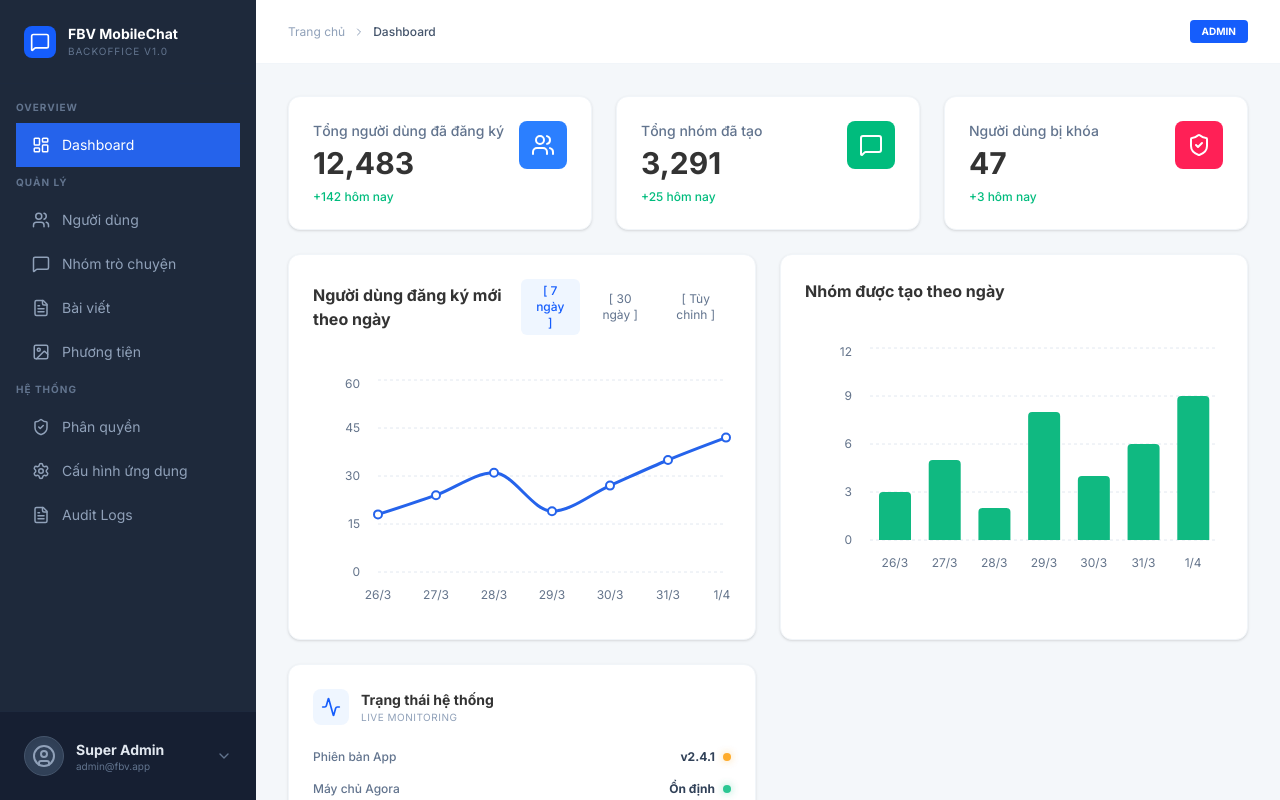
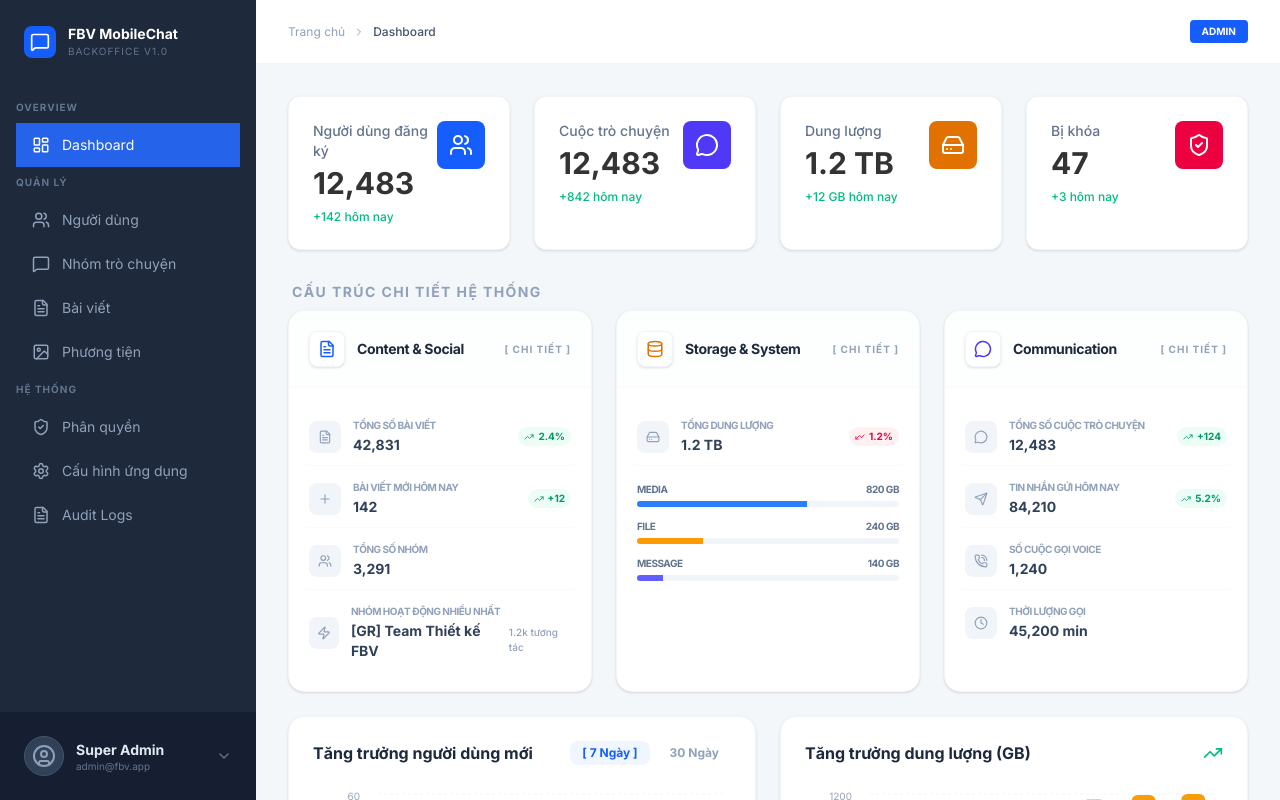
Before and after one commit to Dothuan6/fbv-mobilechat-backoffice, a React (Vite) app: page / in a window 1280 px wide. Shown: the top 800 px of the page. Built offline with nearby package versions, Linux system fonts and the light colour scheme.

Commit message:
update dashboard

```diff
--- a/src/App.tsx
+++ b/src/App.tsx
@@ -30,7 +30,14 @@ import {
   UserPlus,
   Activity,
   Heart,
-  Share2
+  Share2,
+  Database,
+  HardDrive,
+  MessageCircle,
+  Send,
+  PhoneCall,
+  Zap,
+  TrendingUp
 } from 'lucide-react';
 import { motion, AnimatePresence } from 'motion/react';
 import { cn } from './lib/utils';
@@ -46,7 +53,9 @@ import {
   MOCK_MEDIA,
   CONFIG_KEYS,
   MOCK_CONVERSATIONS,
-  MOCK_INTERACTIONS
+  MOCK_INTERACTIONS,
+  DASHBOARD_DETAILED_STATS,
+  STORAGE_HISTORY_DATA
 } from './mockData';
 import { Admin } from './types';
 import {
@@ -268,6 +277,51 @@ const SystemStatusWidget = () => (
     </button>
   </div>
 );
+
+const DashboardSection = ({ title, icon: Icon, children, color = "text-blue-600" }: any) => (
+  <div className="bg-white rounded-2xl shadow-sm border border-slate-100 overflow-hidden flex flex-col h-full transition-all hover:shadow-md hover:border-blue-100/50">
+    <div className="p-5 border-b border-slate-50 flex items-center justify-between bg-slate-50/30">
+      <div className="flex items-center gap-3">
+        <div className={cn("p-2 rounded-lg bg-white shadow-sm border border-slate-100", color)}>
+          <Icon size={18} />
+        </div>
+        <h4 className="font-bold text-slate-800 text-sm tracking-tight">{title}</h4>
+      </div>
+      <button className="text-[10px] font-bold text-slate-400 hover:text-blue-600 transition-colors uppercase tracking-widest">
+        [ Chi tiết ]
+      </button>
+    </div>
+    <div className="p-5 flex-1 select-none">
+      {children}
+    </div>
+  </div>
+);
+
+const MiniMetric = ({ label, value, icon: Icon, trend, subValue, trendUp = true }: any) => (
+  <div className="flex items-center justify-between py-2.5 group border-b border-slate-50 last:border-0 hover:bg-slate-50/50 -mx-2 px-2 rounded-lg transition-colors">
+    <div className="flex items-center gap-3">
+      {Icon && (
+        <div className="w-8 h-8 rounded-lg bg-slate-100 flex items-center justify-center text-slate-400 group-hover:bg-blue-50 group-hover:text-blue-600 transition-colors">
+          <Icon size={14} />
+        </div>
+      )}
+      <div>
+        <p className="text-[10px] font-bold text-slate-400 uppercase tracking-tighter mb-0.5">{label}</p>
+        <div className="flex items-baseline gap-2">
+          <p className="text-sm font-bold text-slate-700">{value}</p>
+          {subValue && <span className="text-[10px] text-slate-400 font-medium">{subValue}</span>}
+        </div>
+      </div>
+    </div>
+    {trend && (
+      <div className={cn("flex items-center gap-1 text-[10px] font-bold px-1.5 py-0.5 rounded-full", trendUp ? "text-emerald-600 bg-emerald-50" : "text-rose-600 bg-rose-50")}>
+        {trendUp ? <TrendingUp size={10} /> : <div className="rotate-180"><TrendingUp size={10} /></div>}
+        {trend}
+      </div>
+    )}
+  </div>
+);
+
 
 
 // --- Main App ---
@@ -398,78 +452,192 @@ export default function App() {
       case 'dashboard':
         return (
           <div className="space-y-6">
-            <div className="grid grid-cols-1 md:grid-cols-3 gap-6">
+            {/* Top Row: Primary KPIs */}
+            <div className="grid grid-cols-1 md:grid-cols-4 gap-6">
               <StatCard
-                label="Tổng người dùng đã đăng ký"
+                label="Người dùng đăng ký"
                 value="12,483"
                 trend="+142"
-                color="bg-blue-500"
+                color="bg-blue-600"
                 icon={Users}
               />
               <StatCard
-                label="Tổng nhóm đã tạo"
-                value="3,291"
-                trend="+25"
-                color="bg-emerald-500"
-                icon={MessageSquare}
+                label="Cuộc trò chuyện"
+                value="12,483"
+                trend="+842"
+                color="bg-indigo-600"
+                icon={MessageCircle}
               />
               <StatCard
-                label="Người dùng bị khóa"
+                label="Dung lượng"
+                value="1.2 TB"
+                trend="+12 GB"
+                color="bg-amber-600"
+                icon={HardDrive}
+              />
+              <StatCard
+                label="Bị khóa"
                 value="47"
                 trend="+3"
-                color="bg-rose-500"
+                color="bg-rose-600"
                 icon={ShieldCheck}
               />
             </div>
 
-            <div className="grid grid-cols-1 lg:grid-cols-2 gap-6">
-              <div className="bg-white p-6 rounded-xl shadow-sm border border-slate-100">
+            {/* Middle Row: Specialized Modules */}
+            <h4 className="text-sm font-bold text-slate-400 uppercase tracking-widest mt-8 mb-2 px-1">Cấu trúc chi tiết hệ thống</h4>
+            <div className="grid grid-cols-1 md:grid-cols-2 lg:grid-cols-3 gap-6">
+              {/* Content & Social */}
+              <DashboardSection title="Content & Social" icon={FileText} color="text-blue-600">
+                <div className="space-y-1">
+                  <MiniMetric
+                    label="Tổng số bài viết"
+                    value={DASHBOARD_DETAILED_STATS.content.totalPosts.toLocaleString()}
+                    icon={FileText}
+                    trend="2.4%"
+                  />
+                  <MiniMetric
+                    label="Bài viết mới hôm nay"
+                    value={DASHBOARD_DETAILED_STATS.content.newPostsToday.toLocaleString()}
+                    icon={Plus}
+                    trend="+12"
+                  />
+                  <MiniMetric
+                    label="Tổng số nhóm"
+                    value={DASHBOARD_DETAILED_STATS.content.totalGroups.toLocaleString()}
+                    icon={Users}
+                  />
+                  <MiniMetric
+                    label="Nhóm hoạt động nhiều nhất"
+                    value={DASHBOARD_DETAILED_STATS.content.mostActiveGroup}
+                    icon={Zap}
+                    subValue="1.2k tương tác"
+                  />
+                </div>
+              </DashboardSection>
+
+              {/* Storage & System */}
+              <DashboardSection title="Storage & System" icon={Database} color="text-amber-600">
+                <div className="space-y-1">
+                  <MiniMetric
+                    label="Tổng dung lượng"
+                    value={DASHBOARD_DETAILED_STATS.storage.totalUsed}
+                    icon={HardDrive}
+                    trend="1.2%"
+                    trendUp={false}
+                  />
+                  <div className="mt-4 space-y-3">
+                    <div className="space-y-1">
+                      <div className="flex justify-between text-[10px] font-bold text-slate-500 uppercase tracking-tighter">
+                        <span>Media</span>
+                        <span>{DASHBOARD_DETAILED_STATS.storage.media}</span>
+                      </div>
+                      <div className="h-1.5 w-full bg-slate-100 rounded-full overflow-hidden">
+                        <div className="h-full bg-blue-500" style={{ width: '65%' }}></div>
+                      </div>
+                    </div>
+                    <div className="space-y-1">
+                      <div className="flex justify-between text-[10px] font-bold text-slate-500 uppercase tracking-tighter">
+                        <span>File</span>
+                        <span>{DASHBOARD_DETAILED_STATS.storage.files}</span>
+                      </div>
+                      <div className="h-1.5 w-full bg-slate-100 rounded-full overflow-hidden">
+                        <div className="h-full bg-amber-500" style={{ width: '25%' }}></div>
+                      </div>
+                    </div>
+                    <div className="space-y-1">
+                      <div className="flex justify-between text-[10px] font-bold text-slate-500 uppercase tracking-tighter">
+                        <span>Message</span>
+                        <span>{DASHBOARD_DETAILED_STATS.storage.messages}</span>
+                      </div>
+                      <div className="h-1.5 w-full bg-slate-100 rounded-full overflow-hidden">
+                        <div className="h-full bg-indigo-500" style={{ width: '10%' }}></div>
+                      </div>
+                    </div>
+                  </div>
+                </div>
+              </DashboardSection>
+
+              {/* Communication (Core hệ thống) */}
+              <DashboardSection title="Communication" icon={MessageCircle} color="text-indigo-600">
+                <div className="space-y-1">
+                  <MiniMetric
+                    label="Tổng số cuộc trò chuyện"
+                    value={DASHBOARD_DETAILED_STATS.communication.totalConversations.toLocaleString()}
+                    icon={MessageCircle}
+                    trend="+124"
+                  />
+                  <MiniMetric
+                    label="Tin nhắn gửi hôm nay"
+                    value={DASHBOARD_DETAILED_STATS.communication.messagesSentToday.toLocaleString()}
+                    icon={Send}
+                    trend="5.2%"
+                  />
+                  <MiniMetric
+                    label="Số cuộc gọi Voice"
+                    value={DASHBOARD_DETAILED_STATS.communication.voiceCalls.toLocaleString()}
+                    icon={PhoneCall}
+                  />
+                  <MiniMetric
+                    label="Thời lượng gọi"
+                    value={`${DASHBOARD_DETAILED_STATS.communication.voiceDurationMin.toLocaleString()} min`}
+                    icon={Clock}
+                  />
+                </div>
+              </DashboardSection>
+            </div>
+
+            {/* Bottom Row: Charts */}
+            <div className="grid grid-cols-1 lg:grid-cols-2 gap-6 mt-6">
+              <div className="bg-white p-6 rounded-2xl shadow-sm border border-slate-100">
                 <div className="flex justify-between items-center mb-6">
-                  <h4 className="font-bold">Người dùng đăng ký mới theo ngày</h4>
-                  <div className="flex gap-2 text-xs">
-                    <button className="px-3 py-1 bg-blue-50 text-blue-600 rounded-md font-medium">[ 7 ngày ]</button>
-                    <button className="px-3 py-1 text-slate-500 hover:bg-slate-50 rounded-md">[ 30 ngày ]</button>
-                    <button className="px-3 py-1 text-slate-500 hover:bg-slate-50 rounded-md">[ Tùy chỉnh ]</button>
-                  </div>
-                </div>
-                <div className="h-64 pt-4 pb-2">
+                  <h4 className="font-bold text-slate-800">Tăng trưởng người dùng mới</h4>
+                  <div className="flex gap-2">
+                    <button className="px-3 py-1 bg-blue-50 text-blue-600 rounded-lg text-xs font-bold">[ 7 Ngày ]</button>
+                    <button className="px-3 py-1 text-slate-400 hover:bg-slate-50 rounded-lg text-xs font-bold transition-colors">30 Ngày</button>
+                  </div>
+                </div>
+                <div className="h-64">
                   <ResponsiveContainer width="100%" height="100%">
                     <LineChart data={CHART_DATA_7DAYS}>
-                      <CartesianGrid strokeDasharray="3 3" vertical={false} stroke="#e2e8f0" />
-                      <XAxis dataKey="name" axisLine={false} tickLine={false} tick={{ fontSize: 12, fill: '#64748b' }} dy={10} />
-                      <YAxis axisLine={false} tickLine={false} tick={{ fontSize: 12, fill: '#64748b' }} dx={-10} />
-                      <Tooltip contentStyle={{ borderRadius: '8px', border: 'none', boxShadow: '0 4px 6px -1px rgb(0 0 0 / 0.1)' }} />
-                      <Line type="monotone" dataKey="users" stroke="#2563eb" strokeWidth={3} dot={{ strokeWidth: 2, r: 4 }} activeDot={{ r: 6 }} />
+                      <CartesianGrid strokeDasharray="3 3" vertical={false} stroke="#f1f5f9" />
+                      <XAxis dataKey="name" axisLine={false} tickLine={false} tick={{ fontSize: 10, fill: '#94a3b8' }} dy={10} />
+                      <YAxis axisLine={false} tickLine={false} tick={{ fontSize: 10, fill: '#94a3b8' }} dx={-10} />
+                      <Tooltip contentStyle={{ borderRadius: '12px', border: 'none', boxShadow: '0 10px 15px -3px rgb(0 0 0 / 0.1)' }} />
+                      <Line type="monotone" dataKey="users" stroke="#2563eb" strokeWidth={3} dot={{ strokeWidth: 2, r: 4, fill: '#fff' }} activeDot={{ r: 6 }} />
                     </LineChart>
                   </ResponsiveContainer>
                 </div>
               </div>
 
-              <div className="bg-white p-6 rounded-xl shadow-sm border border-slate-100">
+              <div className="bg-white p-6 rounded-2xl shadow-sm border border-slate-100">
                 <div className="flex justify-between items-center mb-6">
-                  <h4 className="font-bold">Nhóm được tạo theo ngày</h4>
-                </div>
-                <div className="h-64 pt-4 pb-2">
+                  <h4 className="font-bold text-slate-800">Tăng trưởng dung lượng (GB)</h4>
+                  <TrendingUp className="text-emerald-500" size={20} />
+                </div>
+                <div className="h-64">
                   <ResponsiveContainer width="100%" height="100%">
-                    <BarChart data={CHART_DATA_7DAYS}>
-                      <CartesianGrid strokeDasharray="3 3" vertical={false} stroke="#e2e8f0" />
-                      <XAxis dataKey="name" axisLine={false} tickLine={false} tick={{ fontSize: 12, fill: '#64748b' }} dy={10} />
-                      <YAxis axisLine={false} tickLine={false} tick={{ fontSize: 12, fill: '#64748b' }} dx={-10} />
-                      <Tooltip contentStyle={{ borderRadius: '8px', border: 'none', boxShadow: '0 4px 6px -1px rgb(0 0 0 / 0.1)' }} cursor={{ fill: '#f1f5f9' }} />
-                      <Bar dataKey="groups" fill="#10b981" radius={[4, 4, 0, 0]} barSize={32} />
+                    <BarChart data={STORAGE_HISTORY_DATA}>
+                      <CartesianGrid strokeDasharray="3 3" vertical={false} stroke="#f1f5f9" />
+                      <XAxis dataKey="name" axisLine={false} tickLine={false} tick={{ fontSize: 10, fill: '#94a3b8' }} dy={10} />
+                      <YAxis axisLine={false} tickLine={false} tick={{ fontSize: 10, fill: '#94a3b8' }} dx={-10} />
+                      <Tooltip contentStyle={{ borderRadius: '12px', border: 'none', boxShadow: '0 10px 15px -3px rgb(0 0 0 / 0.1)' }} cursor={{ fill: '#f8fafc' }} />
+                      <Bar dataKey="usage" fill="#f59e0b" radius={[6, 6, 0, 0]} barSize={24} />
                     </BarChart>
                   </ResponsiveContainer>
                 </div>
               </div>
 
+              <div className="lg:col-span-2">
                 <SystemStatusWidget />
               </div>
-
-            {/* <div className="bg-white rounded-xl shadow-sm border border-slate-100 overflow-hidden"> */}
-            {/* <div className="p-6 border-b border-slate-100">
-                <h4 className="font-bold">Hoạt động gần đây</h4>
-              </div> */}
-            {/* <table className="w-full text-sm">
+            </div>
+
+            {/* <div className="bg-white rounded-xl shadow-sm border border-slate-100 overflow-hidden">
+                <div className="p-6 border-b border-slate-100">
+                  <h4 className="font-bold text-slate-800">Hoạt động gần đây</h4>
+                </div>
+                <table className="w-full text-sm">
                   <thead className="bg-slate-50 text-slate-500">
                     <tr>
                       <th className="px-6 py-3 text-left font-medium">Thời gian</th>
@@ -490,14 +658,12 @@ export default function App() {
                         <td className="px-6 py-4 font-medium">{row.admin}</td>
                         <td className="px-6 py-4 text-slate-600">{row.action}</td>
                         <td className="px-6 py-4 text-slate-600">{row.target}</td>
-                      <td className="px-6 py-4">
-                        <span className="text-emerald-500 bg-emerald-50 px-2 py-1 rounded text-xs font-medium">{row.result}</span>
-                      </td>
+                        <td className="px-6 py-4 text-slate-600 text-emerald-500 font-medium">{row.result}</td>
                       </tr>
                     ))}
                   </tbody>
-              </table> */}
-            {/* </div> */}
+                </table>
+              </div> */}
           </div>
         );
       case 'users':
--- a/src/mockData.ts
+++ b/src/mockData.ts
@@ -199,3 +199,39 @@ export const MOCK_INTERACTIONS = [
   { id: '4', user: 'Phạm Minh Dũng', avatar: 'https://i.pravatar.cc/150?u=4', content: 'Hay quá! Share ngay cho mọi người biết.', postId: 'post_321', time: '08:20 01/04', status: 'Active' },
   { id: '5', user: 'Võ Thị Phượng', avatar: 'https://i.pravatar.cc/150?u=6', content: 'Spam spam spam mua ngay đi mọi người!!!', postId: 'post_654', time: '07:55 01/04', status: 'Flagged' },
 ];
+
+export const DASHBOARD_DETAILED_STATS = {
+  content: {
+    totalPosts: 42831,
+    newPostsToday: 142,
+    totalGroups: 3291,
+    mostActiveGroup: '[GR] Team Thiết kế FBV'
+  },
+  storage: {
+    totalUsed: '1.2 TB',
+    media: '820 GB',
+    files: '240 GB',
+    messages: '140 GB',
+    growth: [
+      { name: 'Media', value: 820 },
+      { name: 'File', value: 240 },
+      { name: 'Message', value: 140 },
+    ]
+  },
+  communication: {
+    totalConversations: 12483,
+    messagesSentToday: 84210,
+    voiceCalls: 1240,
+    voiceDurationMin: 45200
+  }
+};
+
+export const STORAGE_HISTORY_DATA = [
+  { name: '26/3', usage: 1050 },
+  { name: '27/3', usage: 1080 },
+  { name: '28/3', usage: 1110 },
+  { name: '29/3', usage: 1140 },
+  { name: '30/3', usage: 1170 },
+  { name: '31/3', usage: 1195 },
+  { name: '1/4', usage: 1200 }
+];
```
Lines whose indentation alone changed are shown as unchanged.
